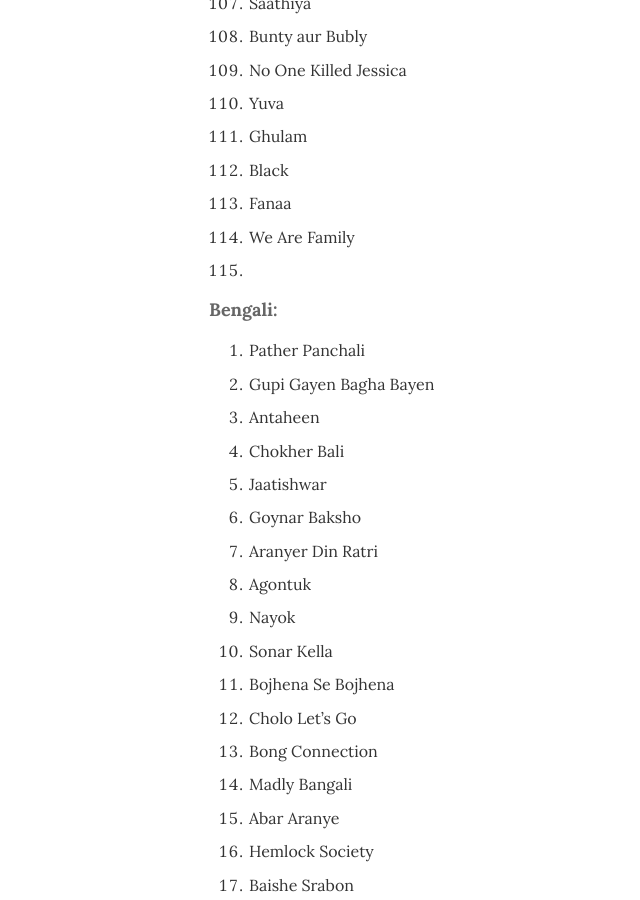
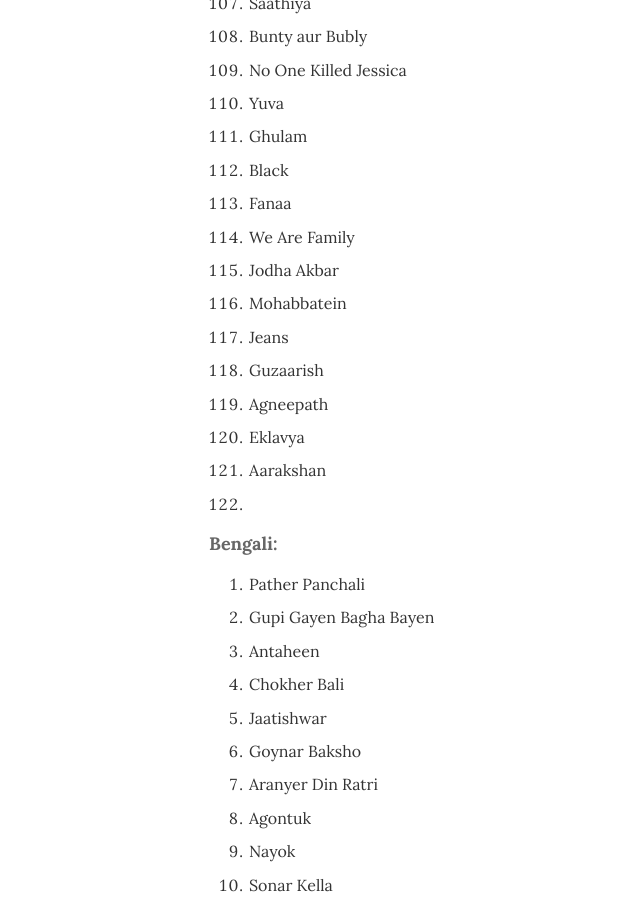
Before and after one commit to argumentativeyouth/pblog, a Jekyll site: the page built from _pages/movies.md, in a window 1280 px wide and 900 px high, scrolled down 7389 px. Shown: the whole window, without its empty margins (116-756 px from the left). Built offline with Jekyll 4.4.1, drawn with Linux system fonts in a browser that asks for light colours.

Commit message:
Update movies.md

```diff
--- a/_pages/movies.md
+++ b/_pages/movies.md
@@ -226,7 +226,14 @@
 112. Black
 113. Fanaa
 114. We Are Family
-115.
+115. Jodha Akbar
+116. Mohabbatein
+117. Jeans
+118. Guzaarish
+119. Agneepath
+120. Eklavya
+121. Aarakshan
+122.
 
 
 **Bengali:**
```
Also changed, not shown: other parts of _pages/movies.md (+2 -1 lines).
